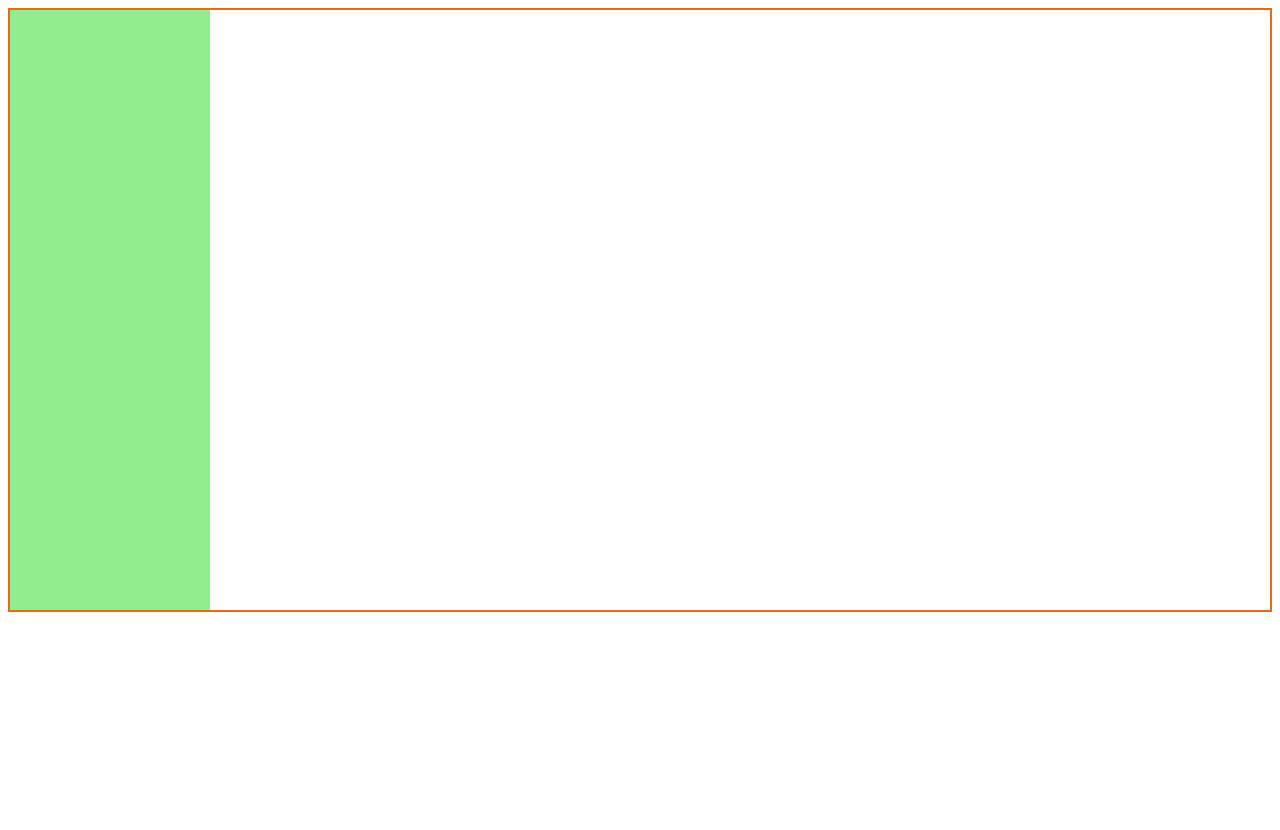
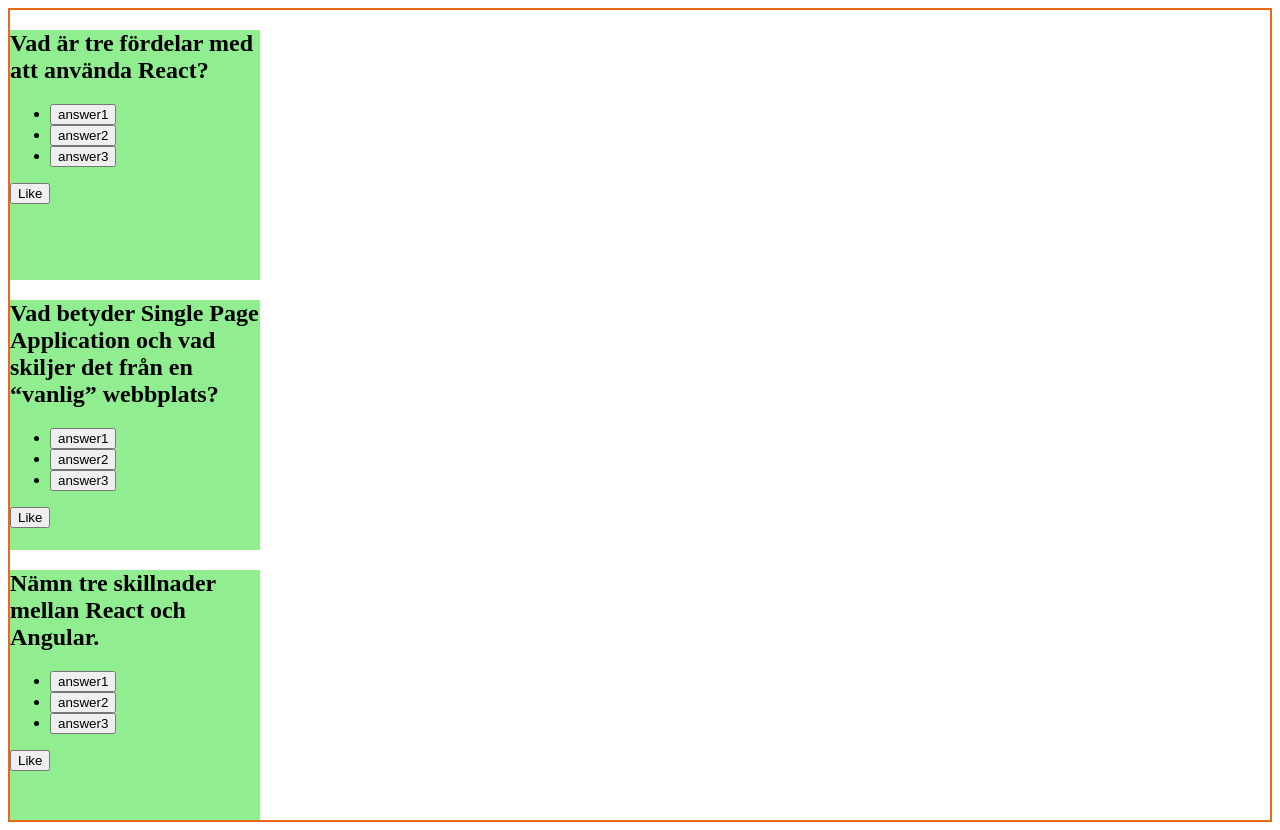
Before and after one commit to albycc/React-bulletin, a React (Create React App) app: page / in a window 1280 px wide. Before the commit the page ends 800 px from the top, so only its background shows below. Built offline with nearby package versions, Linux system fonts and the light colour scheme.

Commit message:
ReactPost
Added question, answers and like button

PostLiked added if liked is true

```diff
--- a/src/components/BulletinBoard/BulletinBoard.js
+++ b/src/components/BulletinBoard/BulletinBoard.js
@@ -10,11 +10,12 @@
     useEffect(() => {
 
         const dataList = JSON.parse(JSON.stringify(QuestionData));
+        console.log(dataList)
         setQuestionList(dataList.questions)
 
     }, [])
     return <div className={classes['bulletinboard-container']}>
-        {questionList.map(question => <ReactPost key={question.questionId} />)}
+        {questionList.map(question => <ReactPost key={question.questionId} {...question} />)}
     </div>
 }
 
--- a/src/components/Post/PostLiked.js
+++ b/src/components/Post/PostLiked.js
@@ -1,6 +1,6 @@
 
 function PostLiked(){
-    return <div></div>
+    return <p>You have liked this post!</p>
 }
 
 export default PostLiked;
--- a/src/components/Post/ReactPost.js
+++ b/src/components/Post/ReactPost.js
@@ -1,7 +1,26 @@
-import classes from './ReactPost.module.css'
+import PostLiked from "./PostLiked";
+import classes from "./ReactPost.module.css";
 
-function ReactPost(){
-    return <div className={classes['post-container']}></div>
+function ReactPost({ questionId, questionName, answers, correctAnswerIndex, postLiked }) {
+  return (
+    <div className={classes["post-container"]}>
+      <div>
+        <h2>{questionName}</h2>
+      </div>
+      <div>
+        <ul>
+          {answers.map((answer, index) => (
+            <li key={questionId + index}>
+              <button>{answer}</button>
+            </li>
+          ))}
+        </ul>
+      </div>
+      <div>
+        {postLiked ? <PostLiked /> : <button>Like</button>}
+      </div>
+    </div>
+  );
 }
 
 export default ReactPost;
--- a/src/components/Post/ReactPost.module.css
+++ b/src/components/Post/ReactPost.module.css
@@ -1,5 +1,5 @@
 .post-container{
-    width:200px;
-    height:200px;
+    width:250px;
+    height:250px;
     background-color: lightgreen;
 }
--- a/src/data/QuestionData.json
+++ b/src/data/QuestionData.json
@@ -4,19 +4,22 @@
             "questionId":"q1",
             "questionName":"Vad är tre fördelar med att använda React?",
             "answers":["answer1", "answer2", "answer3"],
-            "correctAnswerIndex":"0"
+            "correctAnswerIndex":"0",
+            "postLiked":false
         },
         {
             "questionId":"q2",
             "questionName":"Vad betyder Single Page Application och vad skiljer det från en “vanlig” webbplats?",
             "answers":["answer1", "answer2", "answer3"],
-            "correctAnswerIndex":"1"
+            "correctAnswerIndex":"1",
+            "postLiked":false
         },
         {
             "questionId":"q3",
             "questionName":"Nämn tre skillnader mellan React och Angular.",
             "answers":["answer1", "answer2", "answer3"],
-            "correctAnswerIndex":"2"
+            "correctAnswerIndex":"2",
+            "postLiked":false
         }
     ]
 }
```
